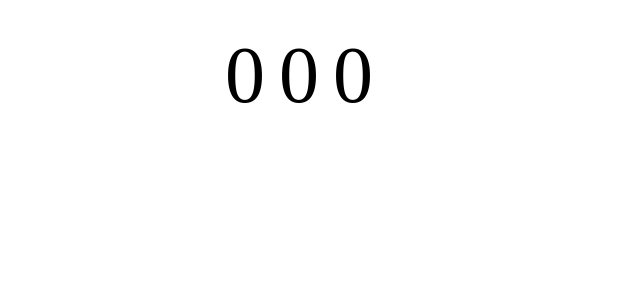
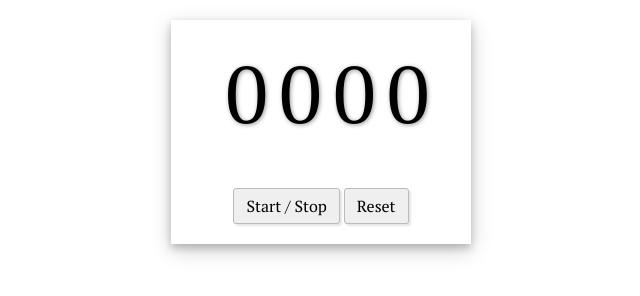
Before and after one commit to FarisCode/StopWatch, a plain HTML site: page index.html in a window 1280 px wide. Shown: the whole page, without its empty margins (319-959 px from the left). Drawn offline with Linux system fonts and the light colour scheme.

Commit message:
Added Pause and Reset Functions and optimized code

```diff
--- a/css/style.css
+++ b/css/style.css
@@ -1,8 +1,21 @@
+*{
+    font-family: 'PT Serif', serif;
+
+}
 .content{
     margin: 20px auto;
     display:block;
-    width:500px;
-text-align:center;
+    width:300px;
+    text-align:center;
+    box-shadow: 0 4px 8px 0 rgba(0, 0, 0, 0.2), 0 6px 20px 0 rgba(0, 0, 0, 0.19);
+    box-sizing: border-box;
+    padding: 10px;
+}
+.content .btn{
+    display: block;
+    margin: auto;
+    margin-top: 50px;
+    padding: 10px;
 }
 .container {
     perspective: 1000px;
@@ -14,6 +27,7 @@ text-align:center;
     width: 30px;
     height: 50px;
     border-radius: inherit;
+    text-shadow: 1px 1px 4px #0000006b;
 }
 .num {
     width: 100%;
@@ -31,15 +45,34 @@ text-align:center;
     animation-direction: alternate;
 }
 .one{
-    animation-name: timer;
+    /* animation-name: timer; */
     animation-duration: 0.5s;
     animation-iteration-count: infinite;
-    animation-direction: alternate;
-
+    animation-direction: alternate ;
 }
 
+.f-btn {
+    border: 1px solid #bbb;
+    cursor: pointer;
+    border-radius: 3px;
+    padding: 6px 12px;
+    outline: none;
+    text-align: center;
+    vertical-align: middle;
+    font-size: 1em;
+    box-shadow: 2px 2px 2px rgba(0, 0, 0, 0.10);
+}
+
+.f-btn:hover {
+    box-shadow: 0 1px 5px rgba(0, 0, 0, 0.16), 1px 0 5px rgba(0, 0, 0, 0.18);
+}
+
+.f-btn:active {
+    opacity: 0.9;
+    box-shadow: none;
+}
 @keyframes timer {
     0% {
-        transform: rotateY(90deg);
+        transform: rotateY(-90deg);
     }
 }
--- a/index.html
+++ b/index.html
@@ -5,8 +5,8 @@
     <meta charset="UTF-8">
     <meta name="viewport" content="width=device-width, initial-scale=1.0">
     <meta http-equiv="X-UA-Compatible" content="ie=edge">
-
     <link rel="stylesheet" href="css/style.css">
+    <link href="https://fonts.googleapis.com/css?family=PT+Serif" rel="stylesheet">
     <title>Timer</title>
 </head>
 
@@ -32,6 +32,10 @@
                 <div class="num" id="ones">0</div>
             </div>
         </div>
+        <div class="btn">
+            <button class="f-btn" onclick="start()">Start / Stop</button>
+            <button class="f-btn" onclick="reset()">Reset</button>
+        </div>
     </div>
 
 
--- a/js/js.js
+++ b/js/js.js
@@ -1,46 +1,77 @@
-var m="0000";
-var i=m[0],j=m[1],k=m[2],l=m[3];
-window.setInterval(timer, 1000);
+var m = "0000";
+var i = m[0], j = m[1], k = m[2], l = m[3];
+var flag = 0;
+var inter;
+function reset() {
+    i = m[0];
+    j = m[1];
+    k = m[2];
+    l = m[3];
+    inter;
+    post();
+    flag = 0;
+    window.clearInterval(inter);
+    unset("one");
+    unset("two");
+    unset("three");
+    unset("four");
+}
+function start() {
+    if (flag === 0) {
+        flag = 1;
+        inter = window.setInterval(timer, 1000);
+        document.getElementById("one").style.animationName = "timer";
+    } else {
+        unset("one");
+        unset("two");
+        unset("three");
+        unset("four");
+        flag = 0;
+        window.clearInterval(inter);
+    }
 
-function timer(){
+}
+
+function timer() {
     l++;
-    var blah;
-    if(l===1){
-        ele=document.getElementById("two");
-        ele.style.animationName="timers";
-        ele=document.getElementById("three");
-        ele.style.animationName="timers";
-        ele=document.getElementById("four");
-        ele.style.animationName="timers";
+    var ele;
+    if (l === 1) {
+        unset("two");
+        unset("three");
+        unset("four");
     }
-    if(l===10){
+    if (l === 10) {
         k++;
-        l=0;
-        ele=document.getElementById("two");
-        ele.style.animationName="timer";
+        l = 0;
+        ele = document.getElementById("two");
+        ele.style.animationName = "timer";
     }
-    if(k===10){
+    if (k === 10) {
         j++;
-        k=0;
-        ele=document.getElementById("three");
-        ele.style.animationName="timer";
+        k = 0;
+        ele = document.getElementById("three");
+        ele.style.animationName = "timer";
     }
-    if(j===10){
+    if (j === 10) {
         i++;
-        j=0;
-        ele=document.getElementById("four");
-        ele.style.animationName="timer";
+        j = 0;
+        ele = document.getElementById("four");
+        ele.style.animationName = "timer";
     }
-    if(i===10){
-        i=0;
-        j=0;
-        k=0;
-        l=0;
+    if (i === 10) {
+        i = 0;
+        j = 0;
+        k = 0;
+        l = 0;
     }
+    post();
+}
+function post() {
     document.getElementById("ths").innerHTML = i;
     document.getElementById("huns").innerHTML = j;
     document.getElementById("tens").innerHTML = k;
     document.getElementById("ones").innerHTML = l;
 }
-
-document.getElementById("one").style.animationName="timer";
+function unset(str) {
+    document.getElementById(str).style.animationName = "timers";
+}
```
